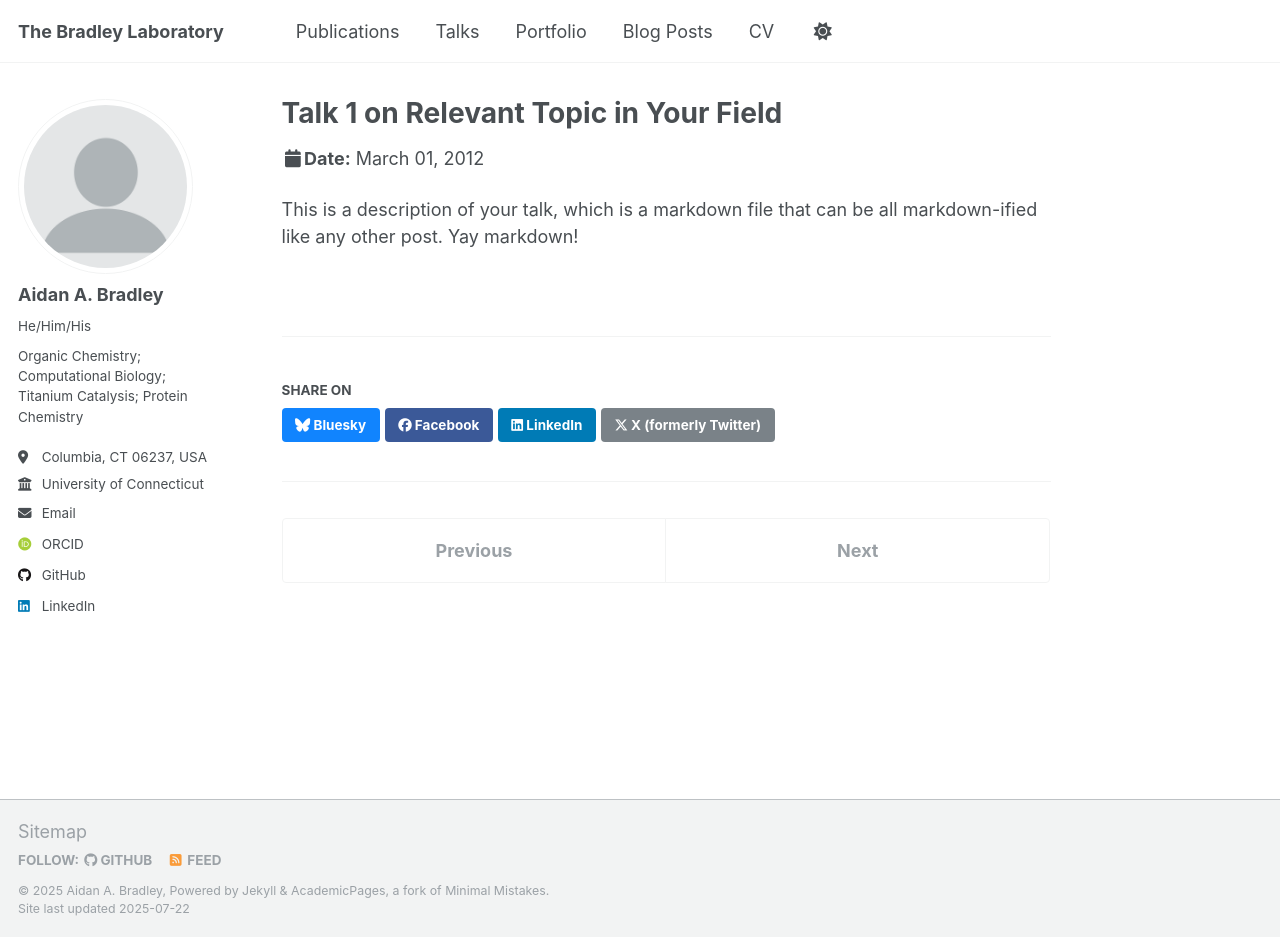
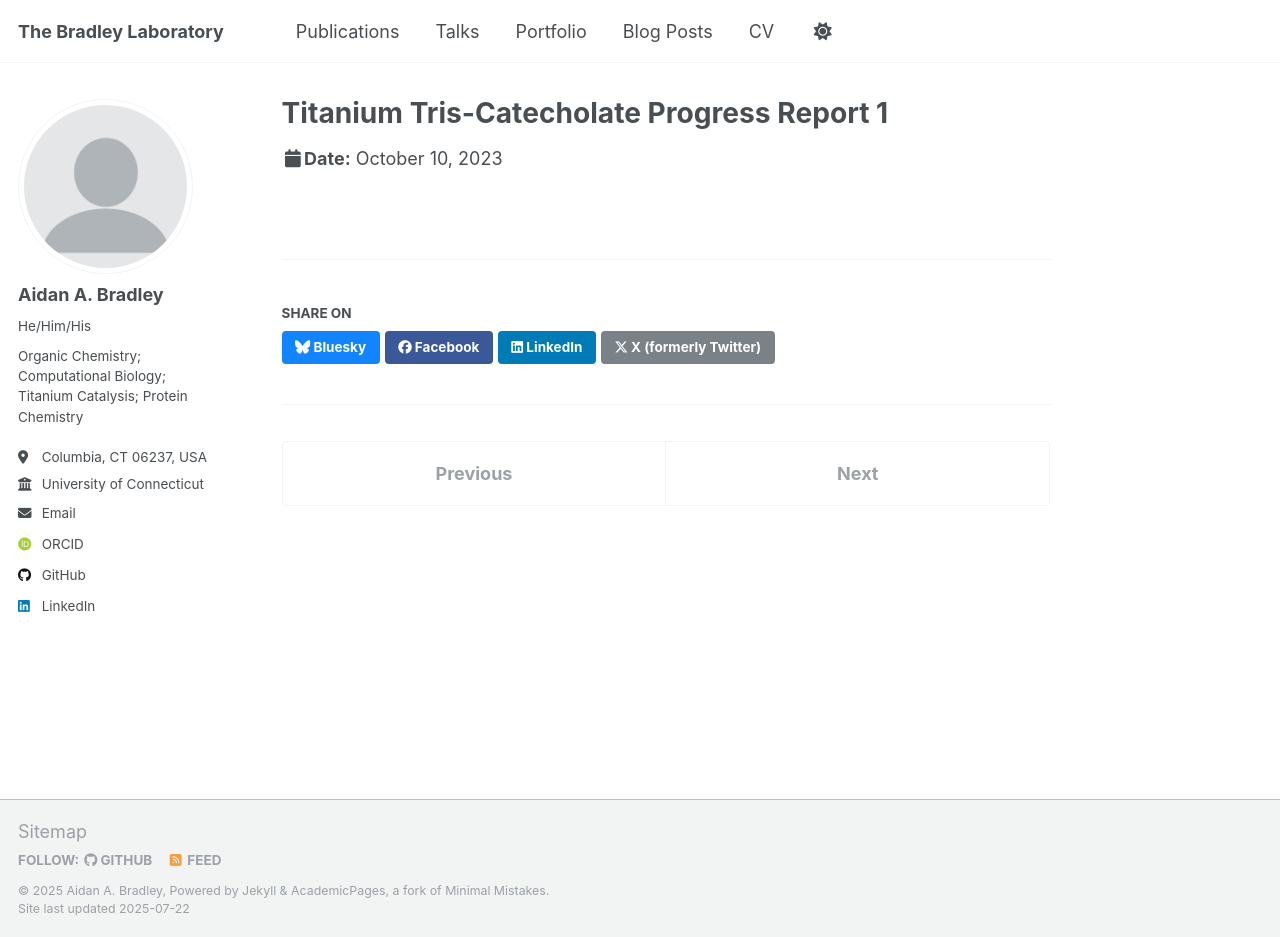
Before and after one commit to aab18011/aab18011.github.io, a Jekyll site: the page built from _talks/2012-03-01-talk-1.md, in a window 1280 px wide and 937 px high. Built offline with Jekyll 4.4.1, drawn with Linux system fonts in a browser that asks for light colours; some web fonts are replaced; a script that is not in the unit is left out.

Commit message:
Update 2012-03-01-talk-1.md

```diff
--- a/_talks/2012-03-01-talk-1.md
+++ b/_talks/2012-03-01-talk-1.md
@@ -1,11 +1,9 @@
 ---
-title: "Talk 1 on Relevant Topic in Your Field"
+title: "Titanium Tris-Catecholate Progress Report 1"
 collection: talks
 type: "Talk"
 permalink: /talks/2012-03-01-talk-1
-venue: "UC San Francisco, Department of Testing"
-date: 2012-03-01
-location: "San Francisco, CA, USA"
+venue: "University of Connecticut, Department of Chemistry"
+date: 2023-10-10
+location: "Chemistry Bldg, 55 N Eagleville Rd, Storrs, CT 06269"
 ---
-
-This is a description of your talk, which is a markdown file that can be all markdown-ified like any other post. Yay markdown!
```
